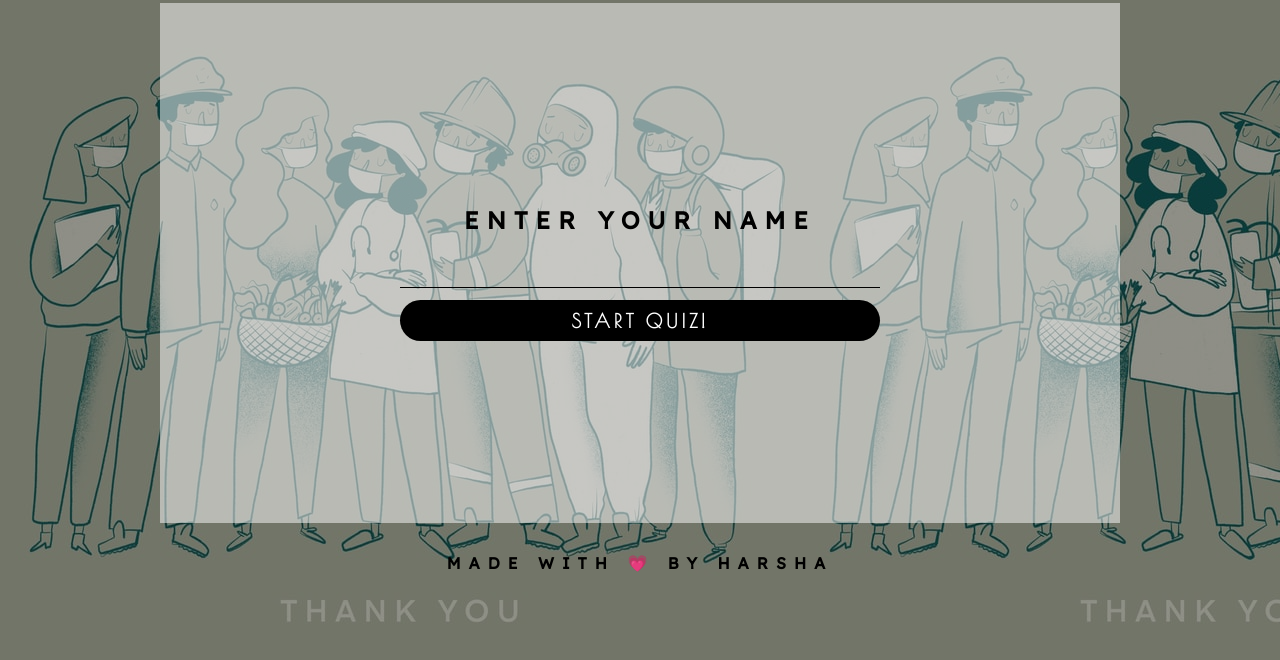
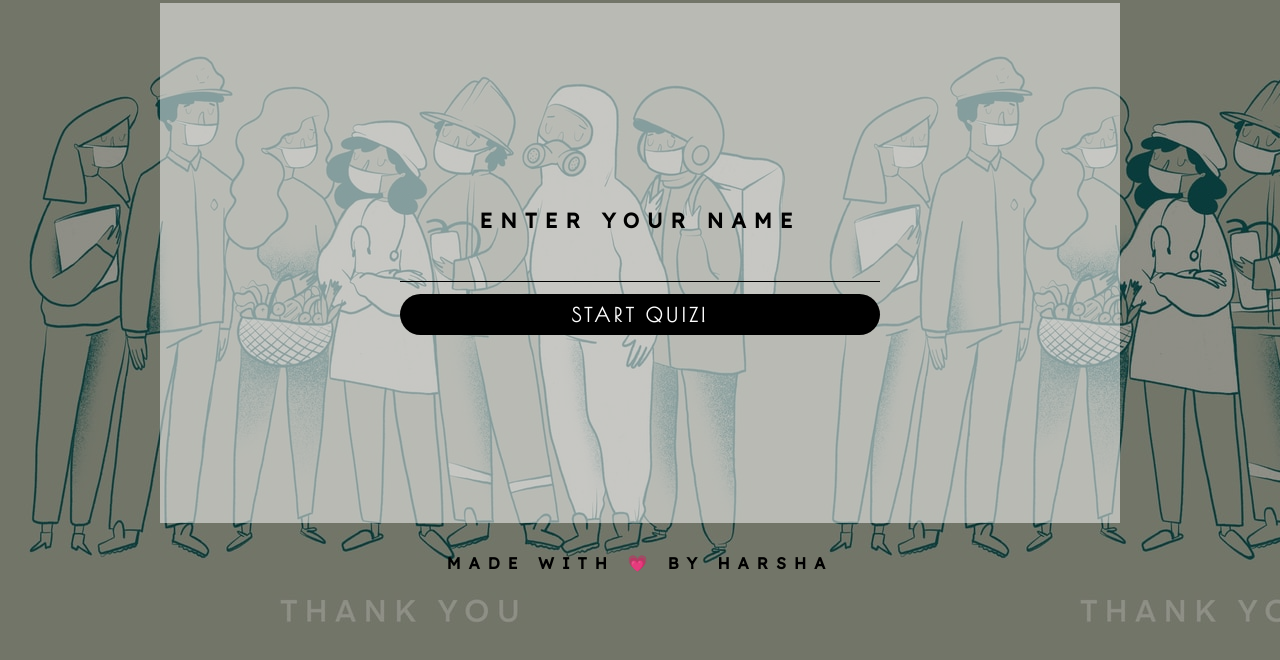
Before and after one commit to rpharshavarthan/SpiderCovidQuiz, a plain HTML site: page index.html in a window 1280 px wide. Shown: the part 96-756 px from the top of the page. Drawn offline with nearby package versions, Linux system fonts and the light colour scheme.

Commit message:
bug fixed

```diff
--- a/index.html
+++ b/index.html
@@ -21,7 +21,7 @@
       <h1>Covid-19 quiz</h1>
     </div>
     <div id="start-page">
-      <h2>ENTER YOUR NAME</h2>
+      <div id="entername">ENTER YOUR NAME </div>
       <div class="userinfo">
       <form class="userform" autocomplete="off" id="userForm">
         <input type="text" name="username" id="username" required>
@@ -41,6 +41,7 @@
       <div class="nav" id="q8" onclick="nav(this.id[1])">9</div>
       <div class="nav" id="q9" onclick="nav(this.id[1])">10</div>
 </div>
+    <div id="timer">START</div>
     <div id="scoreCard">
     <div id="Score"></div>
     </div>
```
